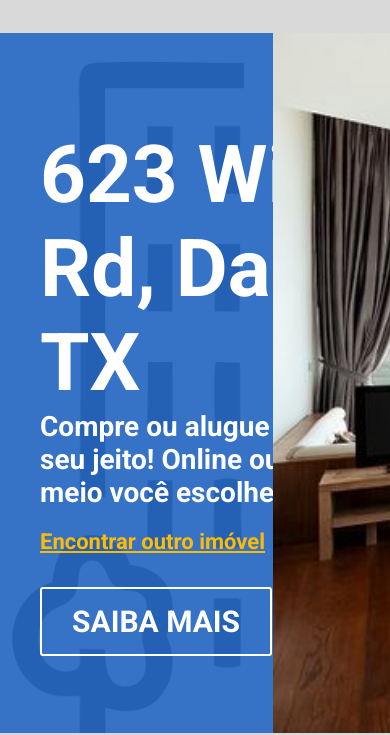
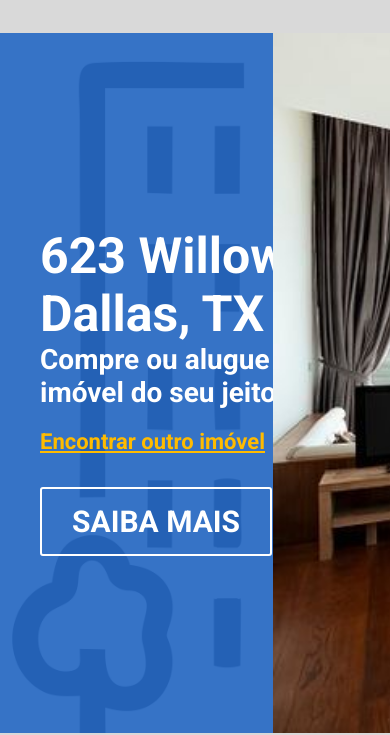
Before and after one commit to vitor-ian/realimoveis, a plain HTML site: page index.html in a window 390 px wide. Shown: the part 147-882 px from the top of the page. Drawn offline with Linux system fonts and the light colour scheme.

Commit message:
Enviando versão tablet

```diff
--- a/css/styles.css
+++ b/css/styles.css
@@ -540,11 +540,10 @@ h6{
     font-size: 12px;
 }
 
-
 @media only screen and (max-width: 1200px) {
 
     h1{
-        font-size: 80px;
+        font-size: 50px;
     }
 
     h2{
@@ -569,7 +568,7 @@ h6{
     }
 
     #info-banner{
-        width: 50vh;
+        width: 40vh;
     }
 
     #inf-cabecalho{
@@ -625,6 +624,7 @@ h6{
 
     #opcoes-lista{
         max-width: fit-content;
+        overflow: scroll;
     }
 
     .opcao-alvd{
--- a/index.html
+++ b/index.html
@@ -146,7 +146,7 @@
     <section id="sec-princ">
         <div id="info-banner">
             <h1>623 Willow Rd, Dallas, TX</h1>
-            <h2>Compre ou alugue o imóvel do seu jeito! Online ou tradicional, o meio você escolhe!</h2>
+            <h2>Compre ou alugue o imóvel do seu jeito! </h2>
 
             <a href="">
                 <h5>Encontrar outro imóvel</h5>
```
